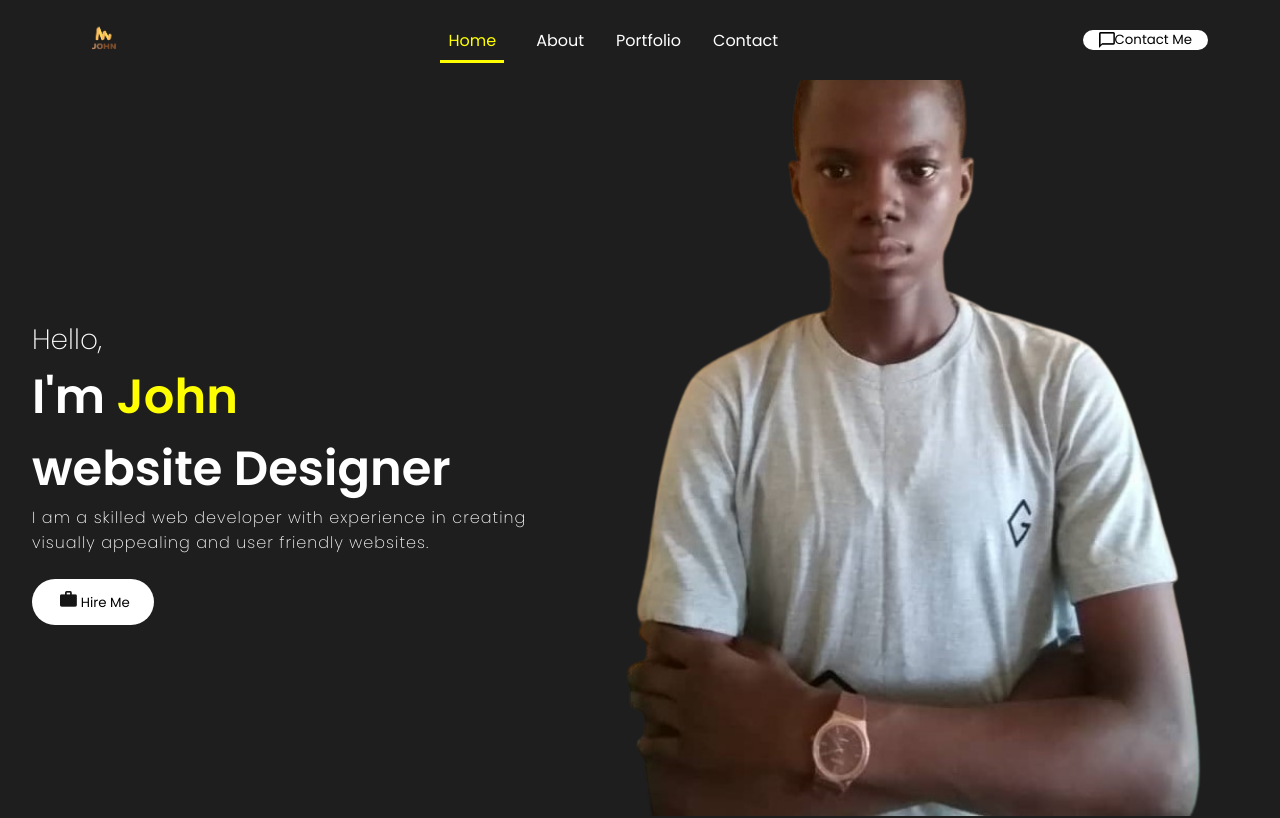
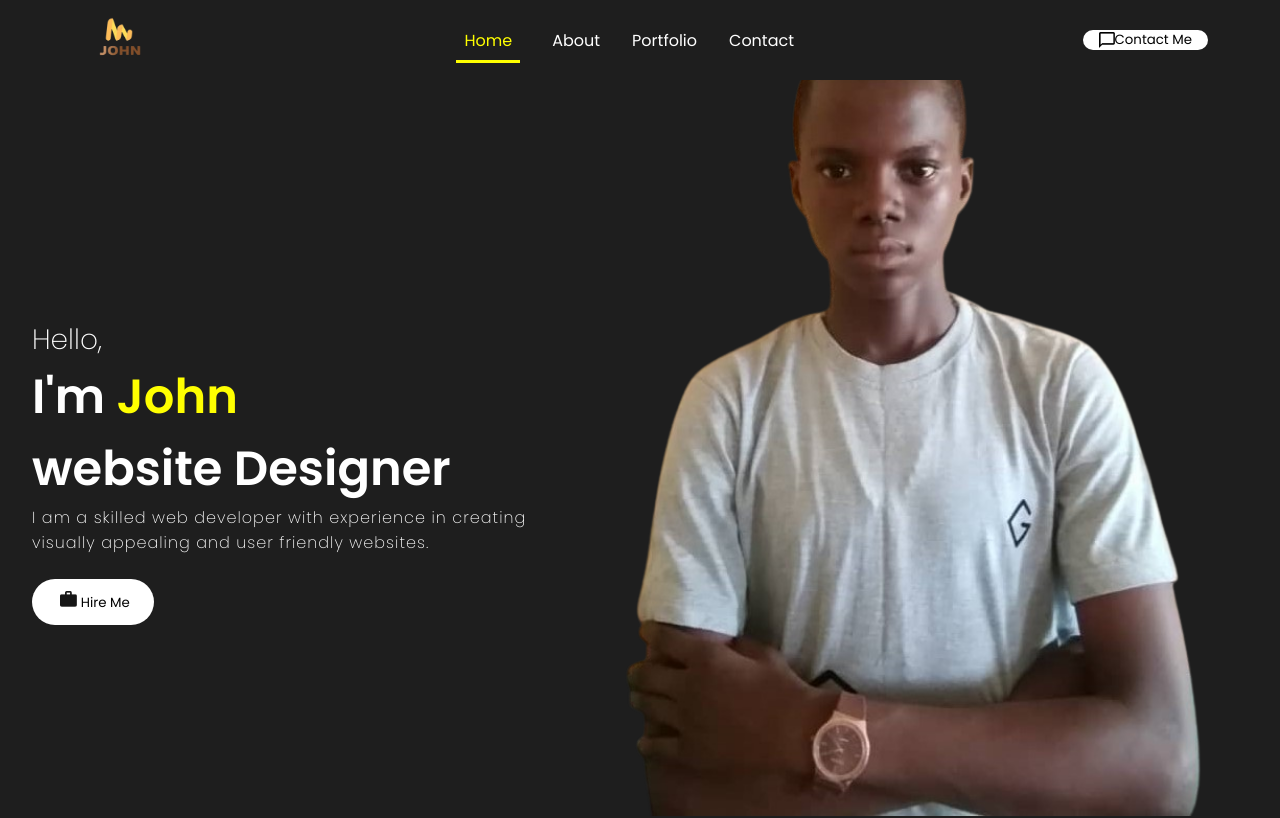
Before and after one commit to Johnnwabueze01/My-Portfolio-React, a React (Vite) app: page / in a window 1280 px wide. Shown: the top 818 px of the page. Built offline with nearby package versions, Linux system fonts and the light colour scheme.

Commit message:
Update navbar.css

```diff
--- a/src/Compenents/NavBar/navbar.css
+++ b/src/Compenents/NavBar/navbar.css
@@ -13,8 +13,8 @@
     max-width: 75rem;
 }
 .logo{
-    height: 3rem;
-    width: 4rem;
+    height: 5rem;
+    width: 6rem;
     object-fit: cover;
 }
 .desktopmenulistitem{
```
